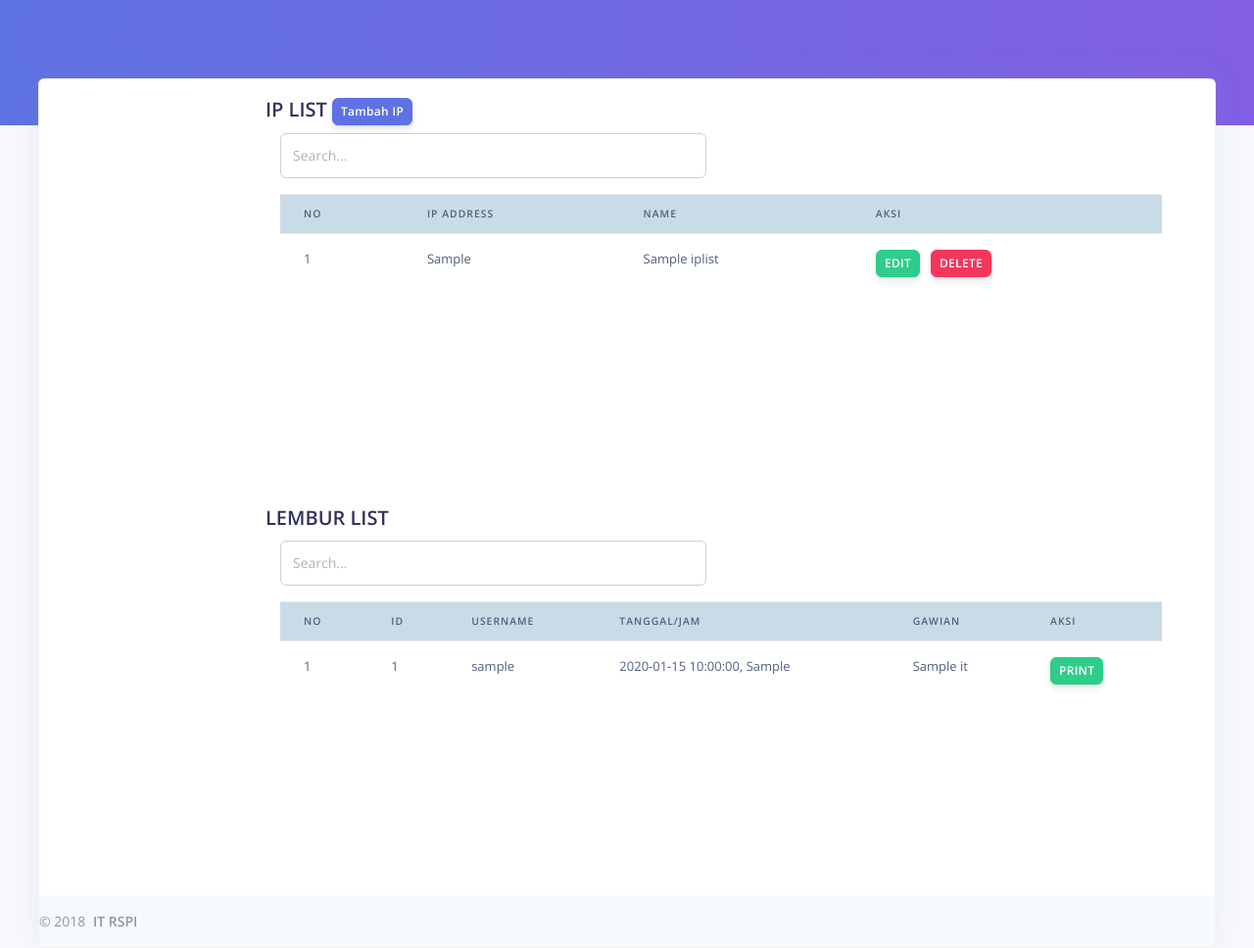
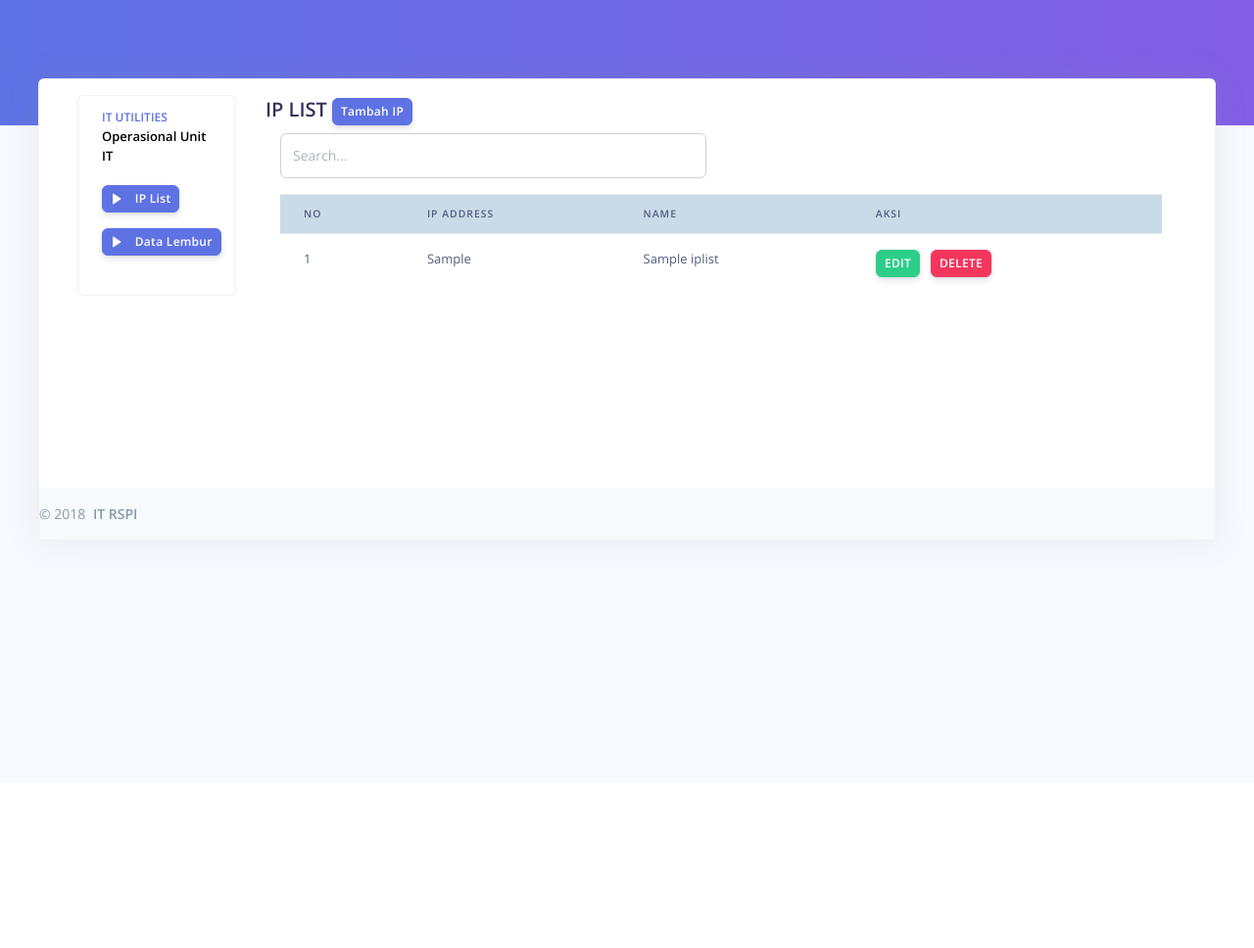
Before and after one commit to fernandy21/itutl, a CodeIgniter app: page /itutl/ in a window 1280 px wide. Shown: the whole page at 98% size. After the commit the page ends 561 px from the top, so only its background shows below. Run offline with CodeIgniter, Linux system fonts and the light colour scheme; tables that the repository leaves empty or names only in its code hold one stand-in row (values such as "Sample post"); data that the repository does not hold is empty; some libraries are stand-ins or nearby versions.

Commit message:
perbaikan ui dan layouting

```diff
--- a/application/models/Lembur_model.php
+++ b/application/models/Lembur_model.php
@@ -18,12 +18,10 @@ class Lembur_model extends CI_Model{
     }
 
     public function getLemburList(){
-        return $this->db->select('id, username, tanggal, sub_judul, perihal, perihal, durasi')
-                    ->from($this->table)
-                    // ->order_by('ipaddr','DESC')
-                    // ->limit('1')
-                    ->get()
-                    ->result();
+        $this->db->select('*');
+        $this->db->from($this->table.' as a');
+        $this->db->join('user_it as b', 'a.username = b.username');
+        return $query = $this->db->get()->result();
     }
 
     public function getLemburId($id) {
--- a/application/views/user/itutilities.php
+++ b/application/views/user/itutilities.php
@@ -19,10 +19,32 @@
   						<div class="row">
   							<!-- TAB KIRI -->
   							<div class="col-md-2">
+
+								<div class="card mt-3">
+
+									<div class="card-body pt-2">
+										<span class="text-gradient text-primary text-uppercase text-xs font-weight-bold my-2">IT Utilities</span>
+										<a href="javascript:;" class="card-title h5 d-block text-darker">
+  											Operasional Unit IT
+										</a>
+
+										<button class="btn btn-icon mb-3 btn-3 btn-primary btn-sm" id="btn-ip" type="button">
+											<span class="btn-inner--icon"><i class="ni ni-button-play"></i></span>
+											<span class="btn-inner--text"> IP List</span>
+										</button>
+										<button class="btn btn-icon mb-3 btn-3 btn-primary btn-sm" id="btn-lembur" type="button">
+											<span class="btn-inner--icon"><i class="ni ni-button-play"></i></span>
+											<span class="btn-inner--text"> Data Lembur</span>
+										</button>
+
+									</div>
+								</div>
+
 							</div>
 							<!-- TAB TENGAH -->
   							<div class="col-md-10">
   								<!-- Tabel IP -->
+								<div id="tabel_ip" >
 									<h2 class="mt-3">IP LIST
 										<button type="button" class="btn btn-primary btn-sm" data-toggle="modal" data-target="#tambahipModal">Tambah IP</button>
 									</h2>
@@ -63,11 +85,7 @@
 										</div>
 									</div>
 								</div>
-  							<!-- TAB KIRI -->
-  							<div class="col-md-2">
-							</div>
-							<!-- TAB TENGAH -->
-  							<div class="col-md-10">
+								<div id="tabel_data_lembur" hidden>
 									<!-- Tabel IP -->
 									<h2 class="mt-3">LEMBUR LIST
 											<!-- <button type="button" class="btn btn-primary btn-sm" data-toggle="modal" data-target="#tambahipModal">Tambah IP</button> -->
@@ -86,7 +104,7 @@
 															<tr>
 																<th>NO</th>
 																<th>ID</th>
-  														<th>USERNAME</th>
+																<th>NAMA</th>
 																<th>TANGGAL/JAM</th>
 																<th>GAWIAN</th>
 																<th>AKSI</th>
@@ -98,7 +116,7 @@
 																<tr>
 																	<td><?php echo $i++; ?></td>
 																	<td><?php echo $row->id; ?></td>
-  															<td><?php echo $row->username; ?></td>
+																	<td><?php echo $row->Nama; ?></td>
 																	<td><?php echo $row->tanggal; ?>, <?php echo $row->durasi; ?></td>
 																	<td><?php echo $row->sub_judul; ?></td>
 																	<td>
@@ -115,6 +133,8 @@
 											</div>
 										</div>
 								</div>
+  							</div>
+
   						</div>
   					</div>
 
@@ -199,6 +219,21 @@
   								window.location.href = "<?php echo base_url('hamid/deleteIp/'); ?>" + id;
   							}
   						}
+
+						$('#btn-ip').click(function () {
+							if ($("#tabel_ip").is(':hidden')) {
+								$("#tabel_ip").prop('hidden', false);
+							} else {
+								$("#tabel_ip").prop('hidden', true);
+							}
+						})
+						$('#btn-lembur').click(function () {
+							if ($("#tabel_data_lembur").is(':hidden')) {
+								$("#tabel_data_lembur").prop('hidden', false);
+							} else {
+								$("#tabel_data_lembur").prop('hidden', true);
+							}
+						})
   					</script>
 					<script>
 					// 	function printData(id) {
```
Also changed, not shown: application/views/user/printlembur.php (+1 -7 lines). Lines whose indentation alone changed are shown as unchanged.
